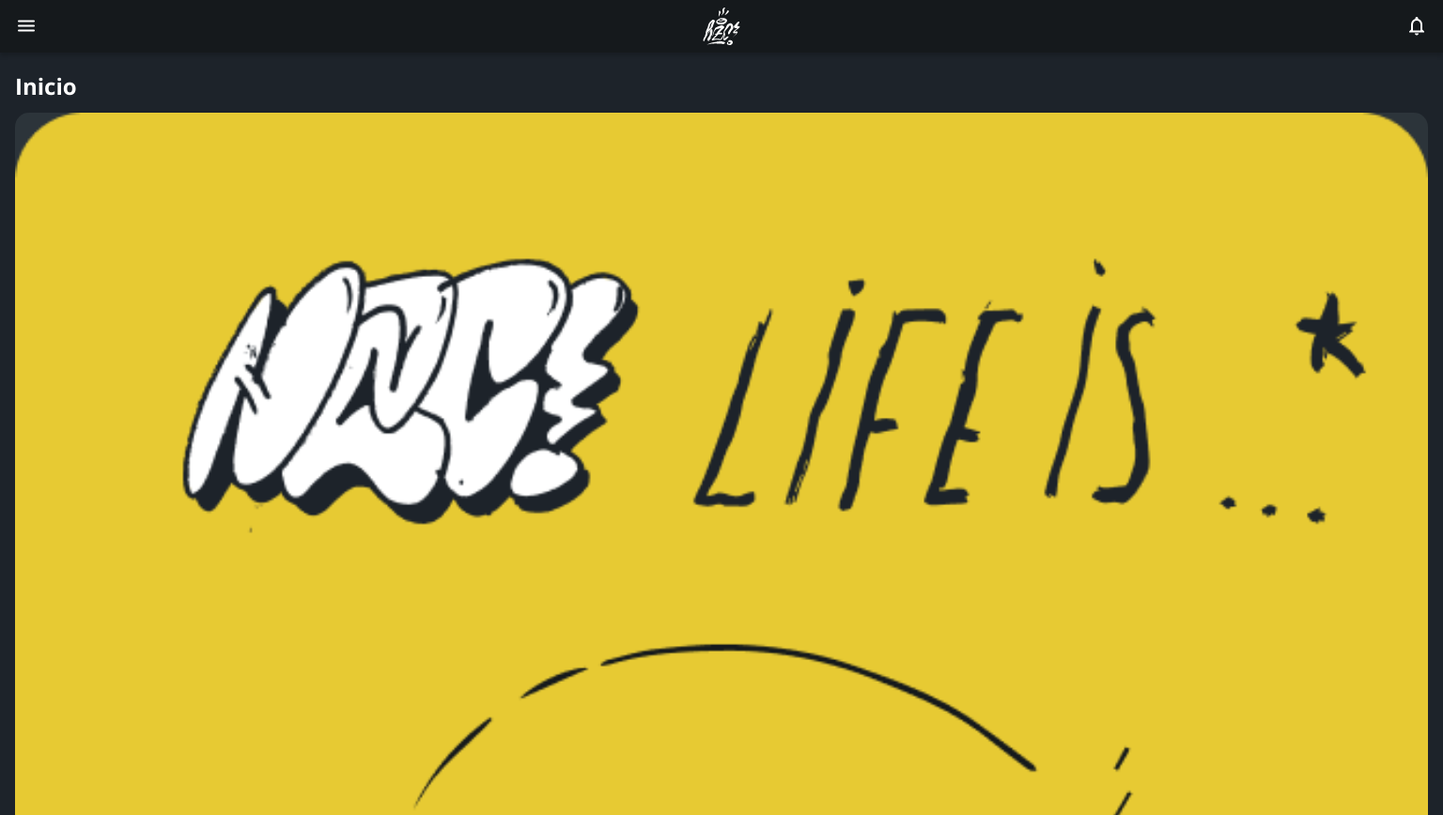
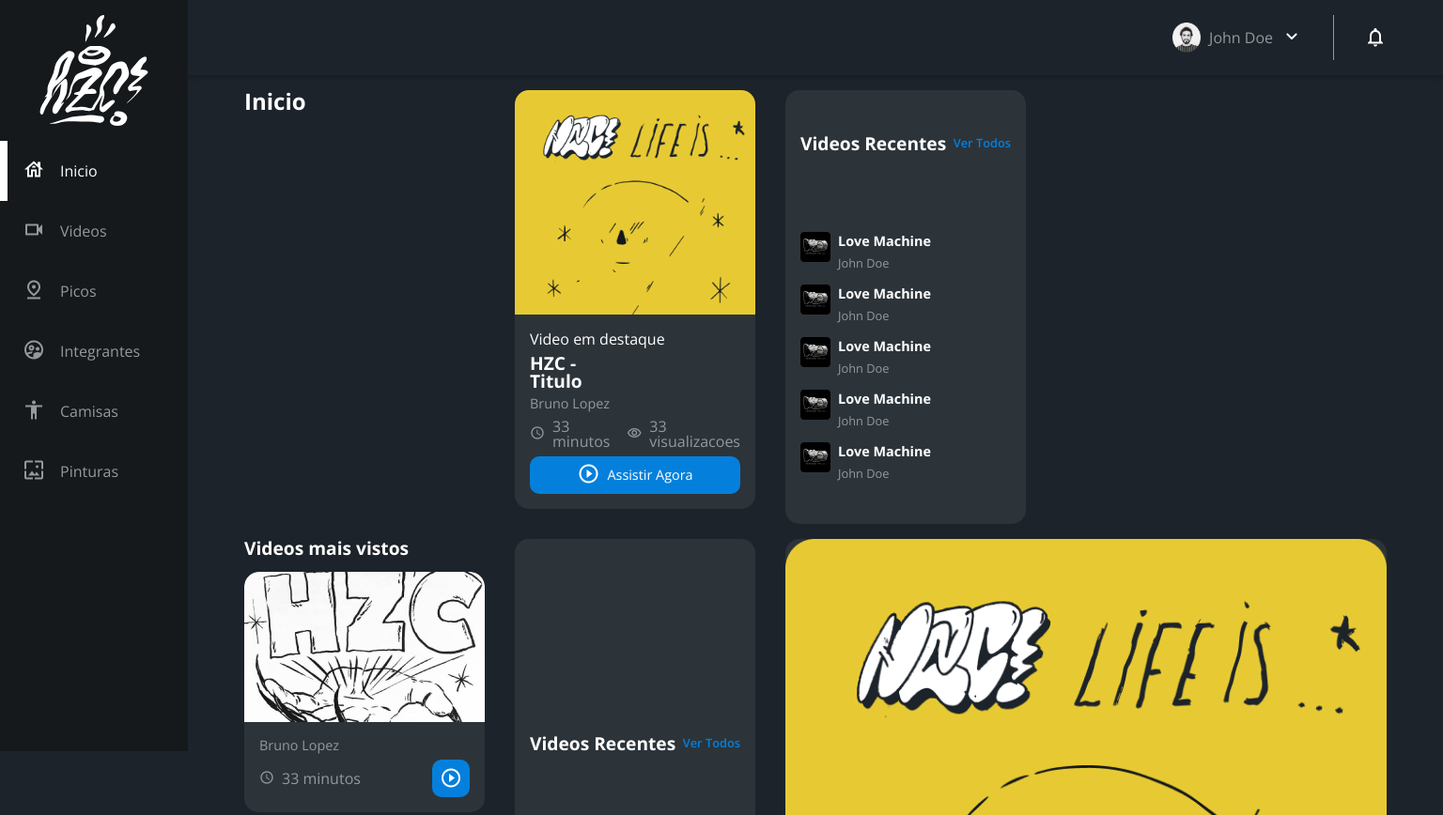
Before and after one commit to Joao98Victor/Studying_Flexbox_Grid, a plain HTML site: page index.html in a window 1536 px wide. Shown: the top 868 px of the page at 94% size. Drawn offline with nearby package versions, Linux system fonts and the light colour scheme.

Commit message:
Starting desktop layout

```diff
--- a/assets/css/style.css
+++ b/assets/css/style.css
@@ -8,6 +8,15 @@ body
     background-color: #1D232A;
     font-family: 'Open Sans', 'icones', sans-serif;
     color: #FFFFFF;
+}
+
+@media screen and (min-width: 1440px)
+{
+    body
+    {
+        display: grid;
+        grid-template-columns: auto 1fr;
+    }
 }
 
 .cabecalho
@@ -35,6 +44,67 @@ body
 .cabecalho__logo
 {
     width: 40px;
+}
+
+.cabecalho__perfil
+{
+    display: none;
+}
+
+@media screen and (min-width: 1440px)
+{
+    .cabecalho
+    {
+        background-color: #1D232A;
+        display: grid;
+        grid-template-columns: 1fr auto;
+        padding: 16px 60px;
+        height: 80px;
+        box-sizing: border-box;
+        column-gap: 32px;
+        grid-column: 2;
+    }
+
+    .cabecalho__menu
+    {
+        display: none;
+    }
+
+    .cabecalho__logo
+    {
+        display: none;
+    }
+
+    .cabecalho__perfil
+    {
+        display: grid;
+        grid-template-columns: repeat(3, auto);
+        column-gap: 8px;
+        align-items: center;
+        justify-self: flex-end;
+        color: #95999C;
+        padding: 8px 32px;
+        border-right: 1px solid #95999C;
+    }
+
+    .cabecalho__perfil::before
+    {
+        content: "";
+        display: block;
+        width: 32px;
+        height: 32px;
+        background-image: url("../img/profile_2.png");
+        background-size: contain;
+        background-repeat: no-repeat;
+        background-position: center;
+    }
+
+    .cabecalho__perfil::after
+    {
+        content: "\e90d";
+        color: #FFFFFF;
+        font-size: 1.5rem;
+    }
 }
 
 .menu-lateral
@@ -118,6 +188,17 @@ body
     content: "\e90a";
 }
 
+@media screen and (min-width: 1440px)
+{
+    .menu-lateral
+    {
+        position: static;
+        width: 200px;
+        grid-column: 1;
+        grid-row: 1 / span 2;
+    }
+}
+
 .principal
 {
     padding: 24px 16px;
@@ -135,6 +216,18 @@ body
 {
     font-size: 1.2rem;
     font-weight: 700;
+}
+
+@media screen and (min-width:1440px)
+{
+    .principal
+    {
+        display: grid;
+        grid-template-columns: auto 1fr auto;
+        column-gap: 32px;
+        padding: 16px 60px;
+        grid-column: 2;
+    }
 }
 
 .cartao
@@ -226,6 +319,71 @@ body
     margin-right: 8px;
 }
 
+.cartao--recentes
+{
+    display: none;
+}
+
+@media screen and (min-width: 1440px)
+{
+    .cartao--recentes
+    {
+        display: grid;
+        grid-template-columns: auto auto;
+        align-items: center;
+        row-gap: 24px;
+        width: 256px;
+        padding: 16px;
+        box-sizing: border-box;
+    }
+
+    .cartao--recentes .cartao__titulo
+    {
+        grid-column: auto;
+    }
+
+    .cartao__link
+    {
+        font-size: 0.8rem;
+        font-weight: 600;
+        color: #0480DC;
+        justify-self: flex-end;
+    }
+
+    .cartao__lista
+    {
+        display: grid;
+        row-gap: 16px;
+        grid-column: span 2;
+    }
+
+    .cartao__item
+    {
+        display: grid;
+        grid-template-columns: auto 1fr;
+        gap: 8px;
+    }
+
+    .cartao__item-thumbnail
+    {
+        width: 32px;
+        grid-row: span 2;
+    }
+
+    .cartao__item-titulo
+    {
+        font-size: 0.9rem;
+        line-height: 1.2rem;
+        font-weight: 700;
+    }
+
+    .cartao__item-perfil
+    {
+        font-size: 0.8rem;
+        color: #95999C;
+    }
+}
+
 .secao
 {
     display: grid;
--- a/index.html
+++ b/index.html
@@ -17,6 +17,7 @@
   <header class="cabecalho">
     <button class="cabecalho__menu" aria-label="Menu"><i></i></button>
     <img src="assets/img/logo.svg" alt="Logotipo da HZC" class="cabecalho__logo" />
+    <p class="cabecalho__perfil">John Doe</p>
     <button class="cabecalho__notificacao" aria-label="Notificação">
       <i></i>
     </button>
@@ -45,6 +46,37 @@
         <p class="cartao__info cartao__info--visualizacao">33 visualizacoes</p>
         <button class="cartao__botao cartao__botao--play cartao__botao--destaque">Assistir Agora</button>
       </div>
+    </article>
+    <article class="cartao cartao--recentes">
+      <h3 class="cartao__titulo">Videos Recentes</h3>
+      <a href="#" class="cartao__link">Ver Todos</a>
+      <ul class="cartao__lista">
+        <li class="cartao__item">
+          <img src="assets/img/miniatura_1.png" alt="Thumbnail" class="cartao__item-thumbnail">
+          <h4 class="cartao__item-titulo">Love Machine</h4>
+          <p class="cartao__item-perfil">John Doe</p>
+        </li>
+        <li class="cartao__item">
+          <img src="assets/img/miniatura_1.png" alt="Thumbnail" class="cartao__item-thumbnail">
+          <h4 class="cartao__item-titulo">Love Machine</h4>
+          <p class="cartao__item-perfil">John Doe</p>
+        </li>
+        <li class="cartao__item">
+          <img src="assets/img/miniatura_1.png" alt="Thumbnail" class="cartao__item-thumbnail">
+          <h4 class="cartao__item-titulo">Love Machine</h4>
+          <p class="cartao__item-perfil">John Doe</p>
+        </li>
+        <li class="cartao__item">
+          <img src="assets/img/miniatura_1.png" alt="Thumbnail" class="cartao__item-thumbnail">
+          <h4 class="cartao__item-titulo">Love Machine</h4>
+          <p class="cartao__item-perfil">John Doe</p>
+        </li>
+        <li class="cartao__item">
+          <img src="assets/img/miniatura_1.png" alt="Thumbnail" class="cartao__item-thumbnail">
+          <h4 class="cartao__item-titulo">Love Machine</h4>
+          <p class="cartao__item-perfil">John Doe</p>
+        </li>
+      </ul>
     </article>
     <section class="secao">
       <h3 class="titulo-secao">Videos mais vistos</h3>
@@ -81,6 +113,37 @@
         </div>
       </article>
     </section>
+    <article class="cartao cartao--recentes">
+      <h3 class="cartao__titulo">Videos Recentes</h3>
+      <a href="#" class="cartao__link">Ver Todos</a>
+      <ul class="cartao__lista">
+        <li class="cartao__item">
+          <img src="assets/img/miniatura_1.png" alt="Thumbnail" class="cartao__item-thumbnail">
+          <h4 class="cartao__item-titulo">Love Machine</h4>
+          <p class="cartao__item-perfil">John Doe</p>
+        </li>
+        <li class="cartao__item">
+          <img src="assets/img/miniatura_1.png" alt="Thumbnail" class="cartao__item-thumbnail">
+          <h4 class="cartao__item-titulo">Love Machine</h4>
+          <p class="cartao__item-perfil">John Doe</p>
+        </li>
+        <li class="cartao__item">
+          <img src="assets/img/miniatura_1.png" alt="Thumbnail" class="cartao__item-thumbnail">
+          <h4 class="cartao__item-titulo">Love Machine</h4>
+          <p class="cartao__item-perfil">John Doe</p>
+        </li>
+        <li class="cartao__item">
+          <img src="assets/img/miniatura_1.png" alt="Thumbnail" class="cartao__item-thumbnail">
+          <h4 class="cartao__item-titulo">Love Machine</h4>
+          <p class="cartao__item-perfil">John Doe</p>
+        </li>
+        <li class="cartao__item">
+          <img src="assets/img/miniatura_1.png" alt="Thumbnail" class="cartao__item-thumbnail">
+          <h4 class="cartao__item-titulo">Love Machine</h4>
+          <p class="cartao__item-perfil">John Doe</p>
+        </li>
+      </ul>
+    </article>
     <article class="cartao cartao--destaque">
       <img src="assets/img/banner-mobile_1.png" alt="Banner do cartao" class="cartao__imagem">
       <div class="cartao__conteudo">
```
